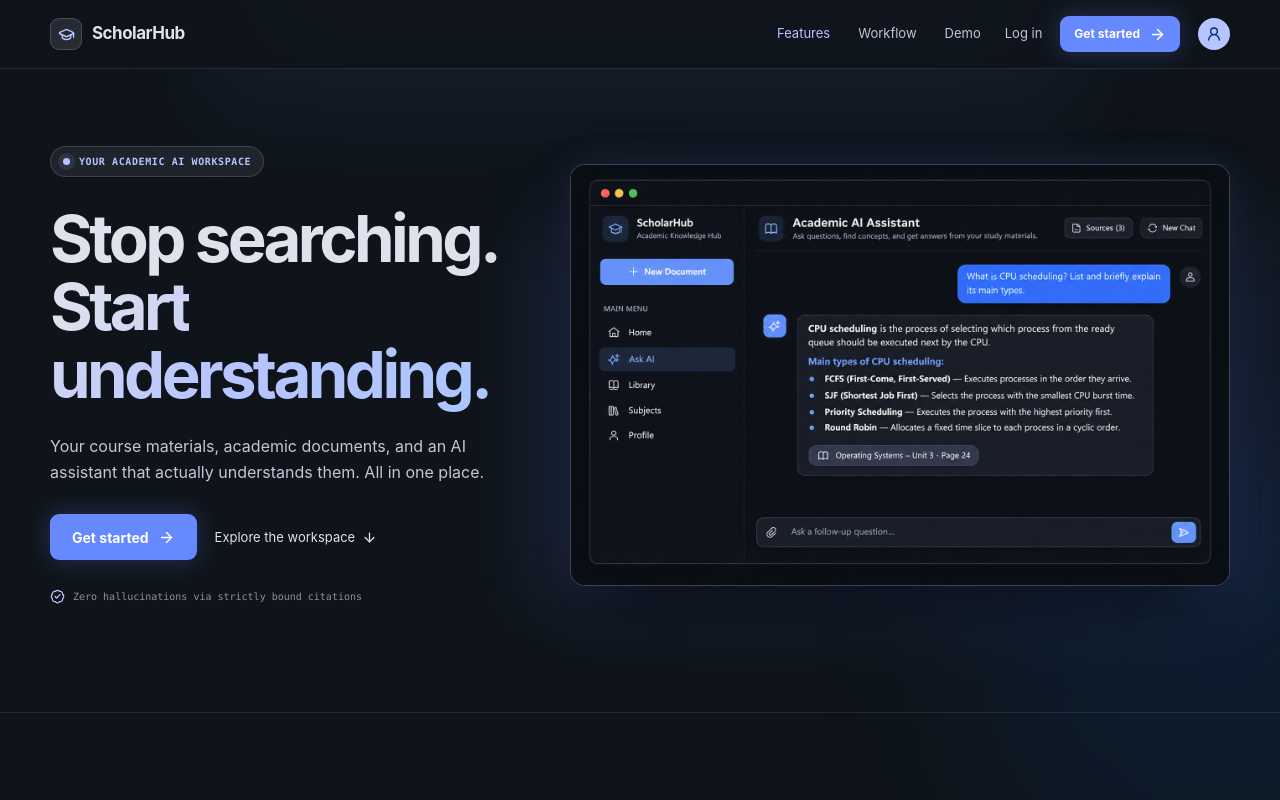
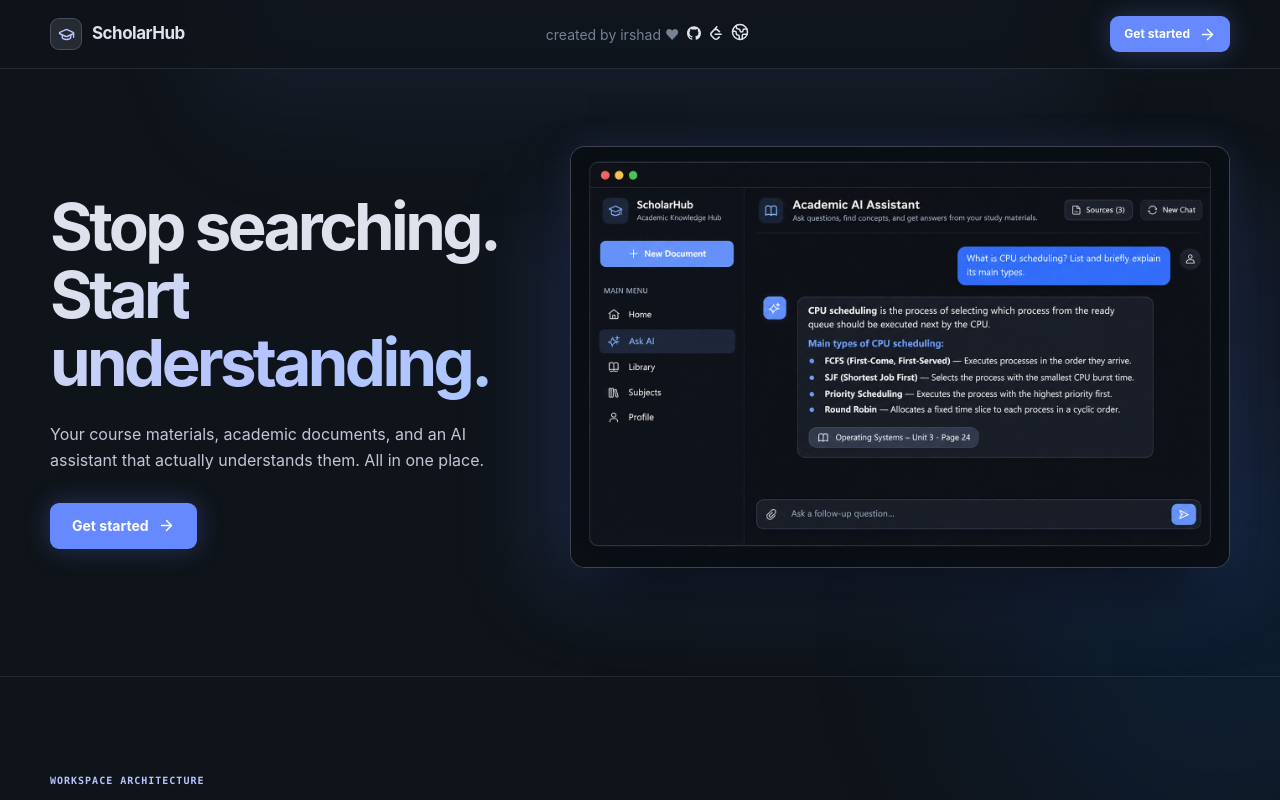
Before and after one commit to irshad12332123/Smart_doc_agent, a React (Vite) app in the folder frontend/: page / in a window 1280 px wide. Shown: the top 800 px of the page. Built offline with nearby package versions, Linux system fonts and the light colour scheme; a web font is replaced by a local one.

Commit message:
Refactor Landing components for improved UI and user experience

```diff
--- a/frontend/src/features/landing/LandingCta.tsx
+++ b/frontend/src/features/landing/LandingCta.tsx
@@ -10,8 +10,6 @@ export function LandingCta({ onGetStarted, onLogin }: { onGetStarted: () => void
           <h2>Make your study time count.</h2>
           <p>Everything academic, finally in one intelligent workspace.</p>
           <button className="landing-button" type="button" onClick={onGetStarted}>Get started <I.ArrowRight /></button>
-          <button className="landing-cta-login" type="button" onClick={onLogin}>Already have an account? <u>Log in.</u></button>
-          <div className="landing-cta-notes"><span><I.CheckCircle2 /> No setup required</span><span><I.CheckCircle2 /> Free for students</span></div>
         </div>
       </div>
     </section>
--- a/frontend/src/features/landing/LandingHeader.tsx
+++ b/frontend/src/features/landing/LandingHeader.tsx
@@ -1,4 +1,5 @@
 import * as I from "lucide-react";
+import {SiGithub, SiLeetcode} from "react-icons/si";
 
 type LandingHeaderProps = {
   onGetStarted: () => void;
@@ -14,18 +15,17 @@ export function LandingHeader({ onGetStarted, onLogin }: LandingHeaderProps) {
           <span>ScholarHub</span>
         </a>
 
-        <nav className="landing-nav" aria-label="Landing page navigation">
-          <a className="is-active" href="#features">Features</a>
-          <a href="#workflow">Workflow</a>
-          <a href="#demo">Demo</a>
+        <nav style={{ display: "flex", alignItems: "center", gap: "0.5rem" }}>
+            <p> created by irshad &hearts;  </p>
+            <a href="https://github.com/irshad12332123" ><SiGithub /></a>
+            <a href="https://leetcode.com/u/Md_Irshad_2005/"><SiLeetcode /></a>
+            <a href="https://www.mdirshad.in/">< I.LucideGlobe2 size={18}/></a>
         </nav>
 
         <div className="landing-header-actions">
-          <button className="landing-login-link" type="button" onClick={onLogin}>Log in</button>
           <button className="landing-button landing-button-small" type="button" onClick={onGetStarted}>
             Get started <I.ArrowRight />
           </button>
-          <span className="landing-avatar" aria-hidden="true"><I.UserRound /></span>
         </div>
       </div>
     </header>
--- a/frontend/src/features/landing/LandingHero.tsx
+++ b/frontend/src/features/landing/LandingHero.tsx
@@ -11,10 +11,6 @@ export function LandingHero({ onGetStarted, onOpenDemo }: LandingHeroProps) {
     <section className="landing-hero" id="top">
       <div className="landing-container landing-hero-grid">
         <div className="landing-hero-copy">
-          <div className="landing-status-pill">
-            <span className="landing-status-dot" />
-            Your academic AI workspace
-          </div>
           <h1>Stop searching.<br /><span>Start understanding.</span></h1>
           <p>
             Your course materials, academic documents, and an AI assistant that actually
@@ -24,26 +20,14 @@ export function LandingHero({ onGetStarted, onOpenDemo }: LandingHeroProps) {
             <button className="landing-button" type="button" onClick={onGetStarted}>
               Get started <I.ArrowRight />
             </button>
-            <a className="landing-text-button" href="#features">
-              Explore the workspace <I.ArrowDown />
-            </a>
-          </div>
-          <div className="landing-trust-line">
-            <I.BadgeCheck />
-            Zero hallucinations via strictly bound citations
           </div>
         </div>
 
         <button className="landing-preview-wrap" id="demo" type="button" onClick={onOpenDemo} aria-label="Open ScholarHub demo">
           <span className="landing-preview-glow" />
           <span className="landing-preview-window">
-            <span className="landing-preview-toolbar">
-              <span className="landing-window-dots"><i /><i /><i /></span>
-              <span className="landing-preview-path"><I.Folder /> CS301 · Operating Systems <b>/</b> Unit 3</span>
-              <span className="landing-live-index"><i /> LIVE INDEX</span>
-            </span>
             <img src={assistantPreview} alt="ScholarHub academic AI assistant showing a cited CPU scheduling answer" />
-            <span className="landing-preview-caption"><I.Maximize2 /> View assistant demo</span>
+            {/* <span className="landing-preview-caption"><I.Maximize2 /> View assistant demo</span> */}
           </span>
         </button>
       </div>
```
